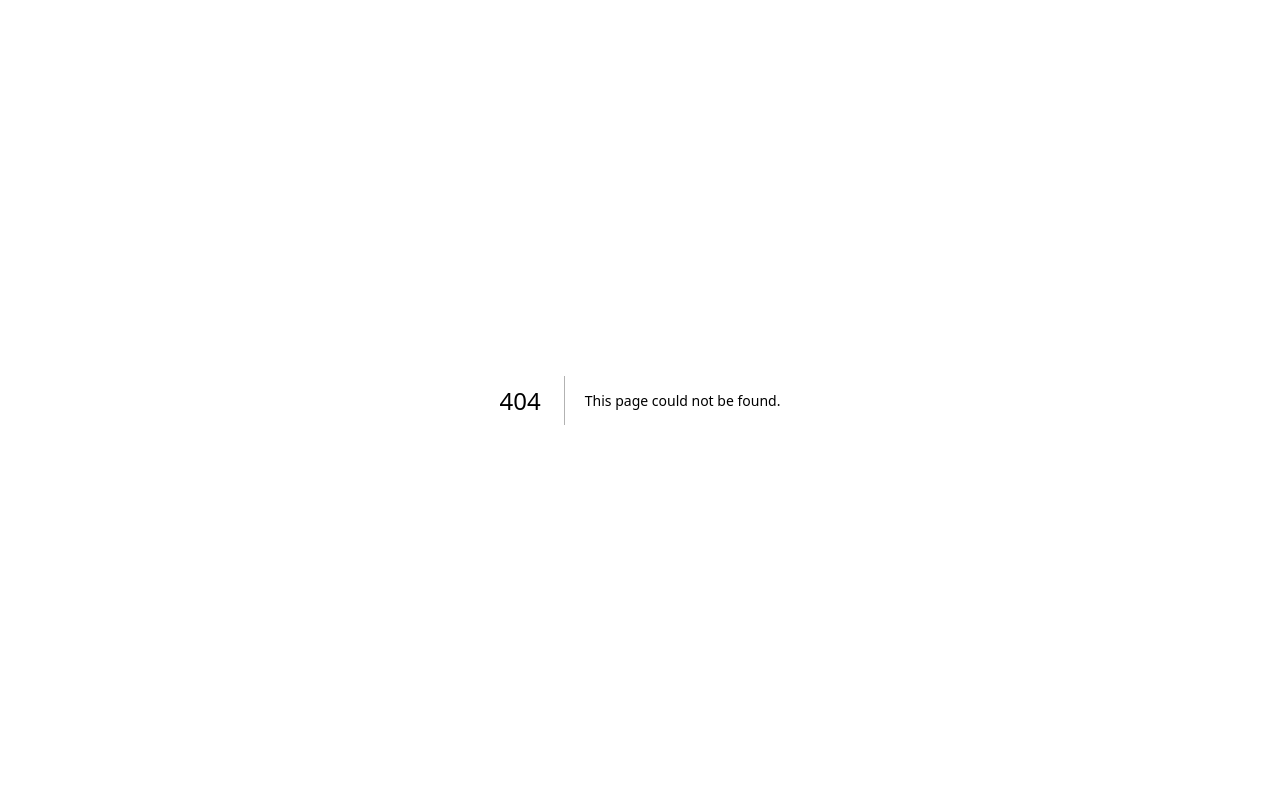
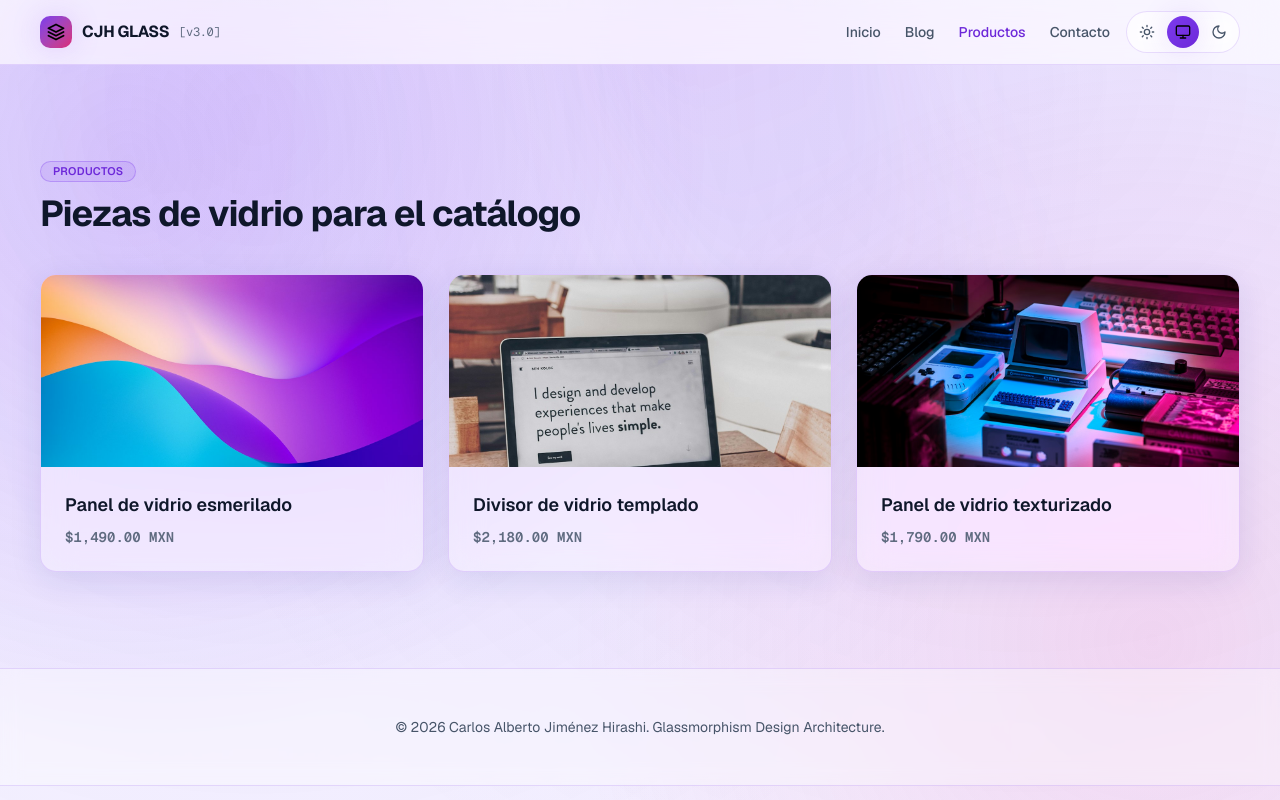
Before and after one commit to cjhirashi/design-html, a Next.js app in the folder react/glassmorphism/: page /productos in a window 1280 px wide. Before the commit this address had no page. Built offline with nearby package versions, Linux system fonts and the light colour scheme.

Commit message:
feat(productos): T-010 — listado de productos con product-card; nav de catálogo compartida sin duplicar (RF-005)

```diff
--- a/react/glassmorphism/app/blog/_components/site-nav.tsx
+++ /dev/null
@@ -1,32 +0,0 @@
-import { Logo } from "@/components/glass/logo";
-import { Navbar, NavLink } from "@/components/glass/navbar";
-import { ThemeSwitch } from "@/components/glass/theme-switch";
-
-const LINKS = [
-  { href: "/", label: "Inicio" },
-  { href: "/blog", label: "Blog" },
-  { href: "/productos", label: "Productos" },
-  { href: "/contacto", label: "Contacto" },
-] as const;
-
-/**
- * Navbar compartida de las vistas de catálogo (Blog, Productos, Contacto): mismo
- * `Navbar` de vidrio que el landing y el dashboard, con los enlaces entre vistas en vez
- * del ancla de secciones (RF-003, RF-005, RF-007). Sin cajón móvil propio: a este tamaño
- * de catálogo los enlaces caben en una sola fila incluso en pantallas pequeñas.
- */
-export function SiteNav({ active }: { active?: (typeof LINKS)[number]["href"] }) {
-  return (
-    <Navbar>
-      <Logo />
-      <nav aria-label="Principal" className="ml-auto flex items-center gap-6 overflow-x-auto">
-        {LINKS.map((l) => (
-          <NavLink key={l.href} href={l.href} active={l.href === active}>
-            {l.label}
-          </NavLink>
-        ))}
-      </nav>
-      <ThemeSwitch />
-    </Navbar>
-  );
-}
--- a/react/glassmorphism/app/blog/page.tsx
+++ b/react/glassmorphism/app/blog/page.tsx
@@ -3,24 +3,41 @@ import type { Metadata } from "next";
 import { AuroraBackground } from "@/components/background/aurora-background";
 import { EmptyState } from "@/components/glass/empty-state";
 import { Footer } from "@/components/glass/footer";
+import { Logo } from "@/components/glass/logo";
+import { Navbar, NavLink } from "@/components/glass/navbar";
 import { PostCard } from "@/components/glass/post-card";
 import { Reveal } from "@/components/glass/reveal";
 import { SectionHeading } from "@/components/glass/section-heading";
+import { ThemeSwitch } from "@/components/glass/theme-switch";
+import { heading, posts } from "@/content/blog";
 import { footer } from "@/content/landing";
-import { heading, posts } from "@/content/blog";
-
-import { SiteNav } from "./_components/site-nav";
+import { catalogNav } from "@/content/site";
 
 const container = "mx-auto w-full max-w-[1280px] px-4 sm:px-6 lg:px-10";
 
 export const metadata: Metadata = { title: "Blog" };
 
-/** Listado de Blog (RF-003): grid de `PostCard` con imagen, título, extracto y fecha. */
+/**
+ * Listado de Blog (RF-003): grid de `PostCard` con imagen, título, extracto y fecha.
+ * Compone `Navbar`/`Logo`/`NavLink`/`ThemeSwitch` directamente con los enlaces
+ * compartidos de catálogo (`content/site.ts`) — misma composición que Productos, sin
+ * wrapper duplicado por ruta.
+ */
 export default function BlogPage() {
   return (
     <div className="overflow-x-clip">
       <AuroraBackground />
-      <SiteNav active="/blog" />
+      <Navbar>
+        <Logo />
+        <nav aria-label="Principal" className="ml-auto flex items-center gap-6 overflow-x-auto">
+          {catalogNav.map((l) => (
+            <NavLink key={l.href} href={l.href} active={l.href === "/blog"}>
+              {l.label}
+            </NavLink>
+          ))}
+        </nav>
+        <ThemeSwitch />
+      </Navbar>
 
       <main>
         <section aria-labelledby="blog-title" className="py-16 sm:py-24">
--- /dev/null
+++ b/react/glassmorphism/app/productos/page.tsx
@@ -0,0 +1,72 @@
+import type { Metadata } from "next";
+
+import { AuroraBackground } from "@/components/background/aurora-background";
+import { EmptyState } from "@/components/glass/empty-state";
+import { Footer } from "@/components/glass/footer";
+import { Logo } from "@/components/glass/logo";
+import { Navbar, NavLink } from "@/components/glass/navbar";
+import { ProductCard } from "@/components/glass/product-card";
+import { Reveal } from "@/components/glass/reveal";
+import { SectionHeading } from "@/components/glass/section-heading";
+import { ThemeSwitch } from "@/components/glass/theme-switch";
+import { footer } from "@/content/landing";
+import { heading, products } from "@/content/productos";
+import { catalogNav } from "@/content/site";
+
+const container = "mx-auto w-full max-w-[1280px] px-4 sm:px-6 lg:px-10";
+
+export const metadata: Metadata = { title: "Productos" };
+
+/**
+ * Listado de Productos (RF-005): grid de `ProductCard` con imagen, nombre y precio.
+ * Compone `Navbar`/`Logo`/`NavLink`/`ThemeSwitch` directamente con los enlaces
+ * compartidos de catálogo (`content/site.ts`) — misma composición que Blog, sin wrapper
+ * duplicado por ruta.
+ */
+export default function ProductosPage() {
+  return (
+    <div className="overflow-x-clip">
+      <AuroraBackground />
+      <Navbar>
+        <Logo />
+        <nav aria-label="Principal" className="ml-auto flex items-center gap-6 overflow-x-auto">
+          {catalogNav.map((l) => (
+            <NavLink key={l.href} href={l.href} active={l.href === "/productos"}>
+              {l.label}
+            </NavLink>
+          ))}
+        </nav>
+        <ThemeSwitch />
+      </Navbar>
+
+      <main>
+        <section aria-labelledby="productos-title" className="py-16 sm:py-24">
+          <Reveal className={`${container} flex flex-col gap-10`}>
+            <SectionHeading id="productos-title" eyebrow={heading.eyebrow} title={heading.title} />
+
+            {products.length > 0 ? (
+              <ul className="grid gap-6 sm:grid-cols-2 lg:grid-cols-3">
+                {products.map((product) => (
+                  <li key={product.slug}>
+                    <ProductCard
+                      src={product.src}
+                      width={product.width}
+                      height={product.height}
+                      alt={product.alt}
+                      name={product.name}
+                      price={product.price}
+                    />
+                  </li>
+                ))}
+              </ul>
+            ) : (
+              <EmptyState message="No hay productos todavía." />
+            )}
+          </Reveal>
+        </section>
+      </main>
+
+      <Footer>{footer}</Footer>
+    </div>
+  );
+}
--- /dev/null
+++ b/react/glassmorphism/content/productos.ts
@@ -0,0 +1,48 @@
+// Datos del listado de Productos (RF-005). Presentacional: simulan la fuente real
+// sin leer ningún archivo — la ficha de producto (T-011) describe cada uno en texto
+// plano (decisión de spec: sin Markdown en Producto Detalle).
+export type Product = {
+  slug: string;
+  src: string;
+  width: number;
+  height: number;
+  alt: string;
+  name: string;
+  /** Precio ya formateado (p.ej. "$149.00 MXN"). */
+  price: string;
+};
+
+export const heading = {
+  eyebrow: "Productos",
+  title: "Piezas de vidrio para el catálogo",
+};
+
+export const products: Product[] = [
+  {
+    slug: "panel-vidrio-esmerilado",
+    src: "/gallery/vidrio-01.jpg",
+    width: 1200,
+    height: 912,
+    alt: "Panel de vidrio esmerilado translúcido con capas superpuestas en violeta y cian",
+    name: "Panel de vidrio esmerilado",
+    price: "$1,490.00 MXN",
+  },
+  {
+    slug: "divisor-vidrio-templado",
+    src: "/gallery/vidrio-02.jpg",
+    width: 1200,
+    height: 1531,
+    alt: "Divisor de vidrio templado reflejando luz sobre una superficie de madera",
+    name: "Divisor de vidrio templado",
+    price: "$2,180.00 MXN",
+  },
+  {
+    slug: "panel-vidrio-texturizado",
+    src: "/gallery/vidrio-03.jpg",
+    width: 1200,
+    height: 800,
+    alt: "Panel de vidrio texturizado con reflejos magenta y cian bajo luz baja",
+    name: "Panel de vidrio texturizado",
+    price: "$1,790.00 MXN",
+  },
+];
--- /dev/null
+++ b/react/glassmorphism/content/site.ts
@@ -0,0 +1,12 @@
+// Enlaces de navegación compartidos entre las vistas de catálogo (Blog, Productos,
+// Contacto): mismo `Navbar` de vidrio que el landing y el dashboard, con los enlaces
+// entre vistas en vez del ancla de secciones (RF-003, RF-005, RF-007). Única fuente de
+// verdad para evitar duplicar el arreglo de links por ruta.
+export const catalogNav = [
+  { href: "/", label: "Inicio" },
+  { href: "/blog", label: "Blog" },
+  { href: "/productos", label: "Productos" },
+  { href: "/contacto", label: "Contacto" },
+] as const;
+
+export type CatalogNavHref = (typeof catalogNav)[number]["href"];
```
Also changed, not shown: 1 other file (tests, documents, lock files or other folders).
